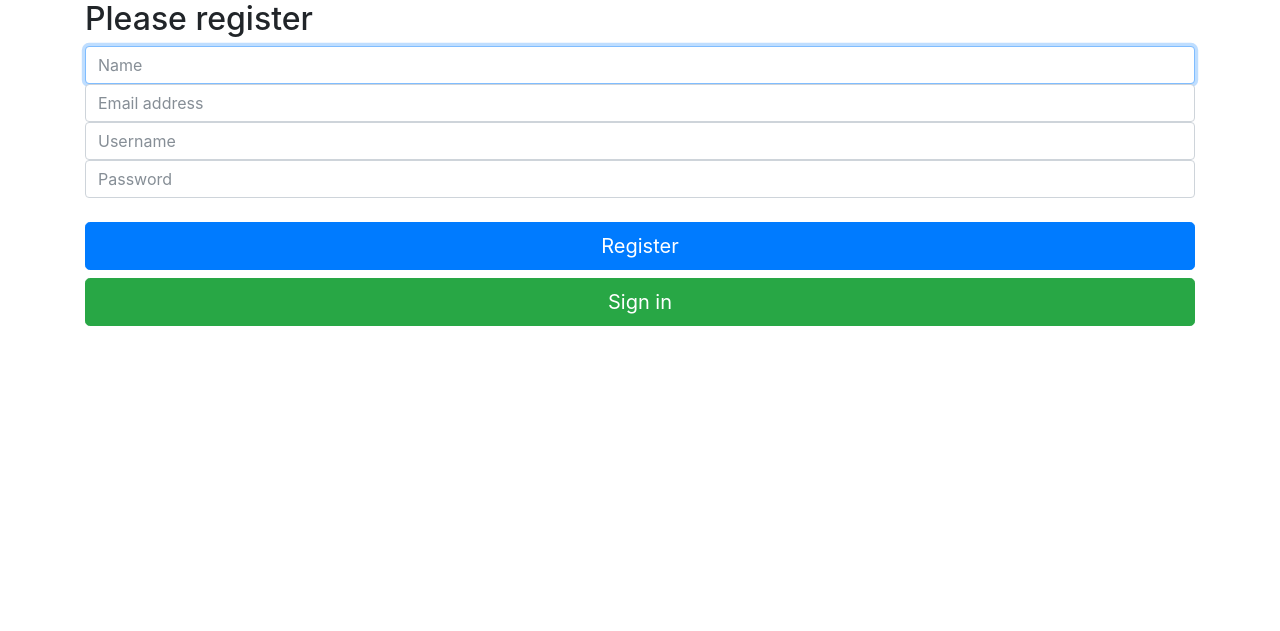
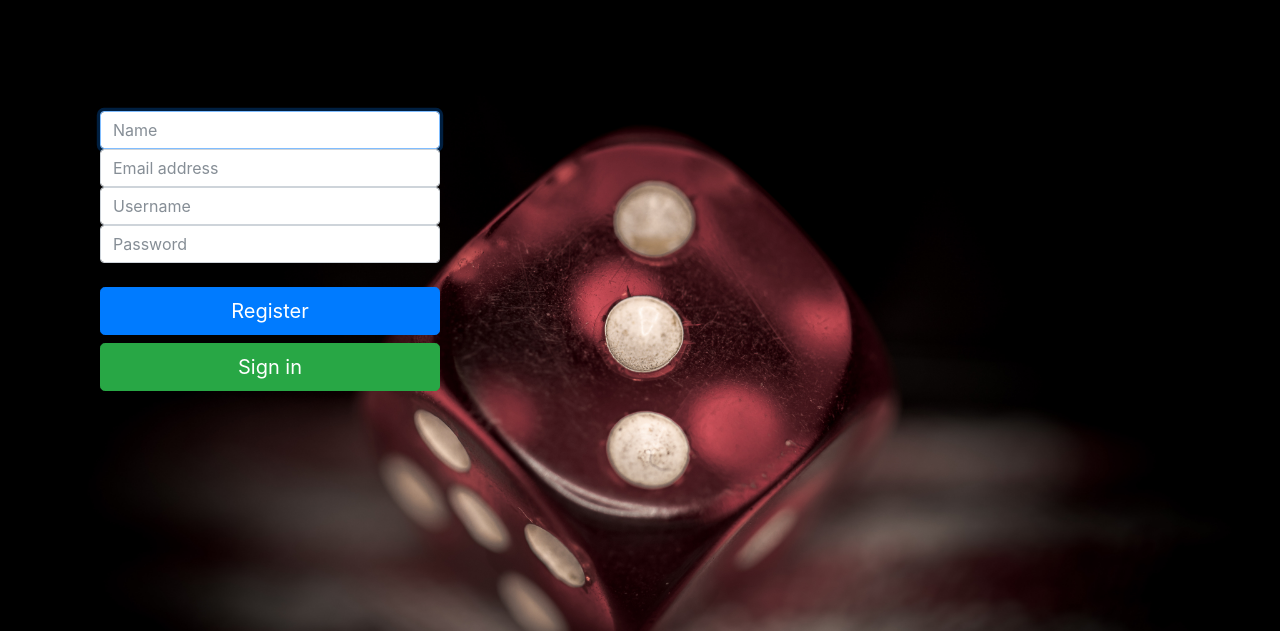
Before and after one commit to AleksejJur/PHP-JS-Game-Dice-, a PHP site: page /templates/registration.php in a window 1280 px wide. Shown: the top 631 px of the page. Run offline with PHP 8.4, Linux system fonts and the light colour scheme; some libraries are stand-ins or nearby versions.

Commit message:
Front end changes
added images and some position

```diff
--- /dev/null
+++ b/css/register.css
@@ -0,0 +1,16 @@
+body {
+  background: url(../images/3.jpg) no-repeat center center fixed;
+  -webkit-background-size: cover;
+  -moz-background-size: cover;
+  -o-background-size: cover;
+  background-size: cover;
+}
+
+h2 {
+	color: white;
+	text-align: center;
+}
+
+form {
+	margin-top: 10%;
+}
--- a/css/style.css
+++ b/css/style.css
@@ -1,5 +1,13 @@
 .jumbotron {
 	background-color: darkgrey;
+	margin-bottom: 0px;
+    color: #fff;
+    background: #000 url("../images/4.jpeg") center center;
+    width: 100%;
+    height: 100%;
+    background-size: cover;
+    overflow: hidden;
+
 }
 
 a {
--- a/templates/registration.php
+++ b/templates/registration.php
@@ -58,11 +58,12 @@ if(isset($_POST['register'])){
     <link rel="stylesheet" href="https://maxcdn.bootstrapcdn.com/bootstrap/4.0.0-beta.2/css/bootstrap.min.css" integrity="sha384-PsH8R72JQ3SOdhVi3uxftmaW6Vc51MKb0q5P2rRUpPvrszuE4W1povHYgTpBfshb" crossorigin="anonymous">
     <!-- CSS -->
     <link rel="stylesheet" type="text/css" href="../css/style.css">
+    <link rel="stylesheet" type="text/css" href="../css/register.css">
   </head>
   <body>
     <div class="container">
-      <form class="form-signin" method="POST">
-        <h2 class="form-signin-heading">Please register</h2>
+      <form class="form-signin justify-content-center" method="POST">
+        <div class="col-4">
             <label for="inputName" class="sr-only">Name</label>
             <input type="text" name="inputName" id="inputName" class="form-control" placeholder="Name" required autofocus>
             <label for="inputEmail" class="sr-only">Email address</label>
@@ -74,17 +75,9 @@ if(isset($_POST['register'])){
             <br>
             <button class="btn btn-lg btn-primary btn-block" type="submit" name="register">Register</button>
             <button type="button" class="btn btn-success btn-lg btn-block"><a href="../templates/login.php">Sign in</a></button>
+        </div>
       </form>
     </div>
-
-
-
-
-
-
-
-
-
 
 
 
```
Also changed, not shown: images/1.jpg (added), images/2.jpg (added), images/3.jpg (added), images/4.jpeg (added), images/6.jpg (added), images/Dice.png (added), images/luxor-casino-table-games-pair-dice.tiff.jpg (added). Lines whose indentation alone changed are shown as unchanged.
